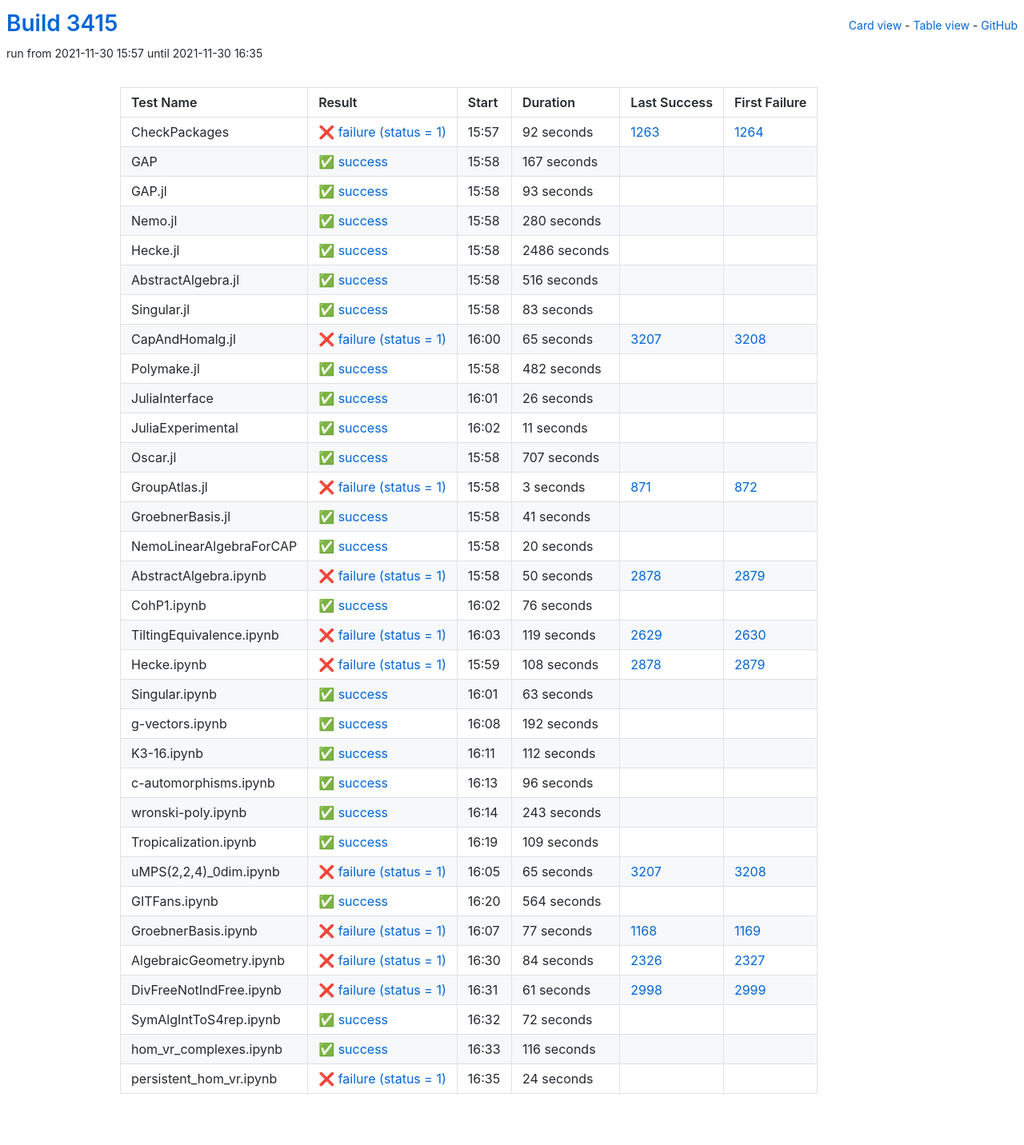
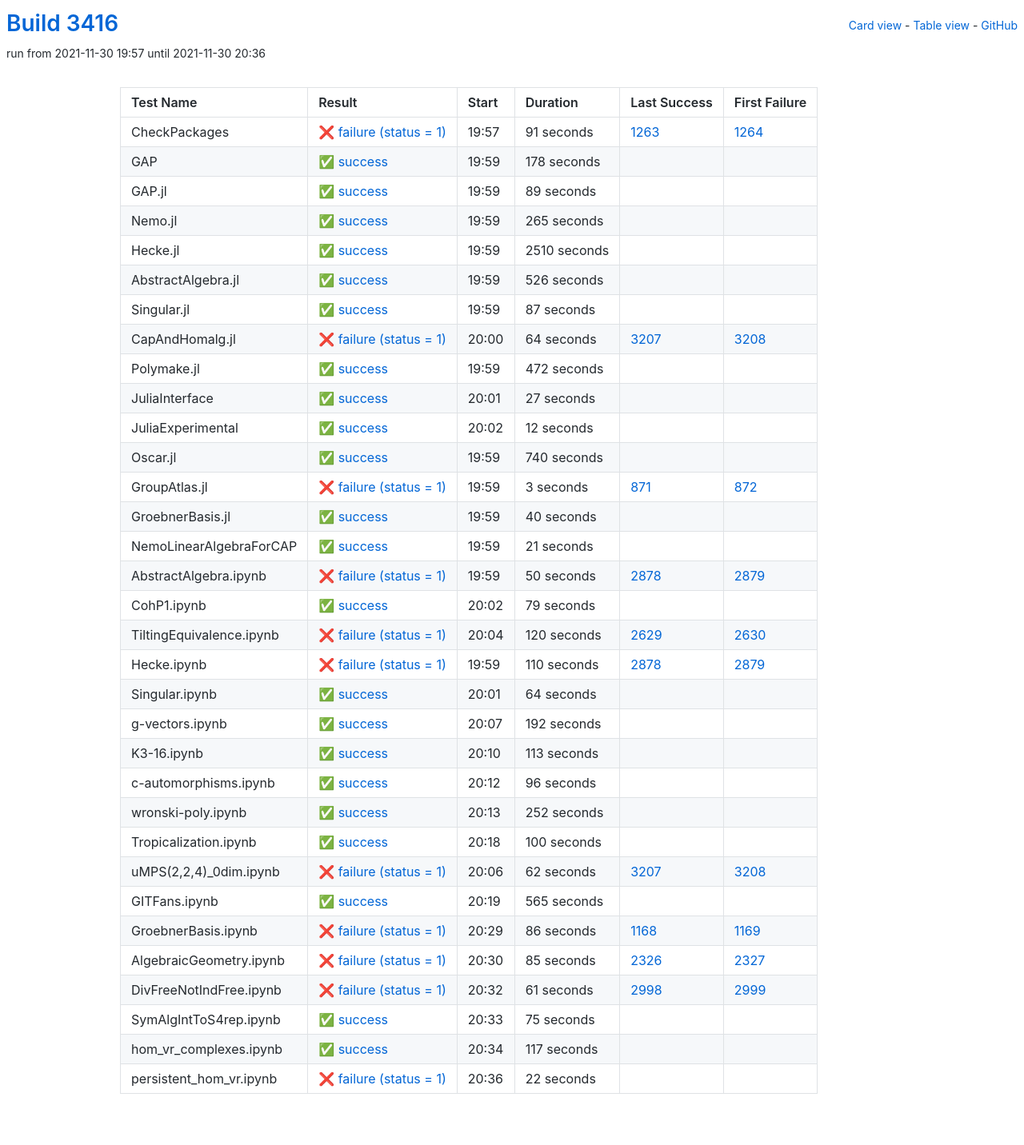
Before and after one commit to oscar-system/oscar-ci-status-stable, a Jekyll site: the page built from table.html, in a window 1280 px wide. Shown: the whole page at 80% size. Built offline with Jekyll 4.4.1, drawn with Linux system fonts in a browser that asks for light colours.

Commit message:
Build #3416

```diff
--- a/_data/ci.yml
+++ b/_data/ci.yml
@@ -1,6 +1,6 @@
 ---
-build: 3415
-build_url: https://oscarci.mathematik.uni-kl.de/job/oscar-stable/3415/
+build: 3416
+build_url: https://oscarci.mathematik.uni-kl.de/job/oscar-stable/3416/
 job: oscar-stable
 organization: oscar-system
 repo: oscar-ci-status-stable
@@ -8,152 +8,152 @@ repourl: https://github.com/oscar-system/oscar-ci-status-stable
 tests:
 - name: CheckPackages
   id: checkpackages
-  log: https://oscarci.mathematik.uni-kl.de/job/oscar-stable/3415/artifact/logs/build-3415/CheckPackages.log
-  start: 2021-11-30 15:57
+  log: https://oscarci.mathematik.uni-kl.de/job/oscar-stable/3416/artifact/logs/build-3416/CheckPackages.log
+  start: 2021-11-30 19:57
   success: false
   exitcode: 1
   status: failure
-  duration: 92
+  duration: 91
   last_success: 1263
   last_success_url: https://oscarci.mathematik.uni-kl.de/job/oscar-stable/1263/
   first_failure: 1264
   first_failure_url: https://oscarci.mathematik.uni-kl.de/job/oscar-stable/1264/
 - name: GAP
   id: gap
-  log: https://oscarci.mathematik.uni-kl.de/job/oscar-stable/3415/artifact/logs/build-3415/GAP.log
-  start: 2021-11-30 15:58
+  log: https://oscarci.mathematik.uni-kl.de/job/oscar-stable/3416/artifact/logs/build-3416/GAP.log
+  start: 2021-11-30 19:59
   success: true
   exitcode: 0
   status: success
-  duration: 167
+  duration: 178
   last_success: false
   last_success_url:
   first_failure: false
   first_failure_url:
 - name: GAP.jl
   id: gap-jl
-  log: https://oscarci.mathematik.uni-kl.de/job/oscar-stable/3415/artifact/logs/build-3415/GAP.jl.log
-  start: 2021-11-30 15:58
+  log: https://oscarci.mathematik.uni-kl.de/job/oscar-stable/3416/artifact/logs/build-3416/GAP.jl.log
+  start: 2021-11-30 19:59
   success: true
   exitcode: 0
   status: success
-  duration: 93
+  duration: 89
   last_success: false
   last_success_url:
   first_failure: false
   first_failure_url:
 - name: Nemo.jl
   id: nemo-jl
-  log: https://oscarci.mathematik.uni-kl.de/job/oscar-stable/3415/artifact/logs/build-3415/Nemo.jl.log
-  start: 2021-11-30 15:58
+  log: https://oscarci.mathematik.uni-kl.de/job/oscar-stable/3416/artifact/logs/build-3416/Nemo.jl.log
+  start: 2021-11-30 19:59
   success: true
   exitcode: 0
   status: success
-  duration: 280
+  duration: 265
   last_success: false
   last_success_url:
   first_failure: false
   first_failure_url:
 - name: Hecke.jl
   id: hecke-jl
-  log: https://oscarci.mathematik.uni-kl.de/job/oscar-stable/3415/artifact/logs/build-3415/Hecke.jl.log
-  start: 2021-11-30 15:58
+  log: https://oscarci.mathematik.uni-kl.de/job/oscar-stable/3416/artifact/logs/build-3416/Hecke.jl.log
+  start: 2021-11-30 19:59
   success: true
   exitcode: 0
   status: success
-  duration: 2486
+  duration: 2510
   last_success: false
   last_success_url:
   first_failure: false
   first_failure_url:
 - name: AbstractAlgebra.jl
   id: abstractalgebra-jl
-  log: https://oscarci.mathematik.uni-kl.de/job/oscar-stable/3415/artifact/logs/build-3415/AbstractAlgebra.jl.log
-  start: 2021-11-30 15:58
+  log: https://oscarci.mathematik.uni-kl.de/job/oscar-stable/3416/artifact/logs/build-3416/AbstractAlgebra.jl.log
+  start: 2021-11-30 19:59
   success: true
   exitcode: 0
   status: success
-  duration: 516
+  duration: 526
   last_success: false
   last_success_url:
   first_failure: false
   first_failure_url:
 - name: Singular.jl
   id: singular-jl
-  log: https://oscarci.mathematik.uni-kl.de/job/oscar-stable/3415/artifact/logs/build-3415/Singular.jl.log
-  start: 2021-11-30 15:58
+  log: https://oscarci.mathematik.uni-kl.de/job/oscar-stable/3416/artifact/logs/build-3416/Singular.jl.log
+  start: 2021-11-30 19:59
   success: true
   exitcode: 0
   status: success
-  duration: 83
+  duration: 87
   last_success: false
   last_success_url:
   first_failure: false
   first_failure_url:
 - name: CapAndHomalg.jl
   id: capandhomalg-jl
-  log: https://oscarci.mathematik.uni-kl.de/job/oscar-stable/3415/artifact/logs/build-3415/CapAndHomalg.jl.log
-  start: 2021-11-30 16:00
+  log: https://oscarci.mathematik.uni-kl.de/job/oscar-stable/3416/artifact/logs/build-3416/CapAndHomalg.jl.log
+  start: 2021-11-30 20:00
   success: false
   exitcode: 1
   status: failure
-  duration: 65
+  duration: 64
   last_success: 3207
   last_success_url: https://oscarci.mathematik.uni-kl.de/job/oscar-stable/3207/
   first_failure: 3208
   first_failure_url: https://oscarci.mathematik.uni-kl.de/job/oscar-stable/3208/
 - name: Polymake.jl
   id: polymake-jl
-  log: https://oscarci.mathematik.uni-kl.de/job/oscar-stable/3415/artifact/logs/build-3415/Polymake.jl.log
-  start: 2021-11-30 15:58
+  log: https://oscarci.mathematik.uni-kl.de/job/oscar-stable/3416/artifact/logs/build-3416/Polymake.jl.log
+  start: 2021-11-30 19:59
   success: true
   exitcode: 0
   status: success
-  duration: 482
+  duration: 472
   last_success: false
   last_success_url:
   first_failure: false
   first_failure_url:
 - name: JuliaInterface
   id: juliainterface
-  log: https://oscarci.mathematik.uni-kl.de/job/oscar-stable/3415/artifact/logs/build-3415/JuliaInterface.log
-  start: 2021-11-30 16:01
+  log: https://oscarci.mathematik.uni-kl.de/job/oscar-stable/3416/artifact/logs/build-3416/JuliaInterface.log
+  start: 2021-11-30 20:01
   success: true
   exitcode: 0
   status: success
-  duration: 26
+  duration: 27
   last_success: false
   last_success_url:
   first_failure: false
   first_failure_url:
 - name: JuliaExperimental
   id: juliaexperimental
-  log: https://oscarci.mathematik.uni-kl.de/job/oscar-stable/3415/artifact/logs/build-3415/JuliaExperimental.log
-  start: 2021-11-30 16:02
+  log: https://oscarci.mathematik.uni-kl.de/job/oscar-stable/3416/artifact/logs/build-3416/JuliaExperimental.log
+  start: 2021-11-30 20:02
   success: true
   exitcode: 0
   status: success
-  duration: 11
+  duration: 12
   last_success: false
   last_success_url:
   first_failure: false
   first_failure_url:
 - name: Oscar.jl
   id: oscar-jl
-  log: https://oscarci.mathematik.uni-kl.de/job/oscar-stable/3415/artifact/logs/build-3415/Oscar.jl.log
-  start: 2021-11-30 15:58
+  log: https://oscarci.mathematik.uni-kl.de/job/oscar-stable/3416/artifact/logs/build-3416/Oscar.jl.log
+  start: 2021-11-30 19:59
   success: true
   exitcode: 0
   status: success
-  duration: 707
+  duration: 740
   last_success: false
   last_success_url:
   first_failure: false
   first_failure_url:
 - name: GroupAtlas.jl
   id: groupatlas-jl
-  log: https://oscarci.mathematik.uni-kl.de/job/oscar-stable/3415/artifact/logs/build-3415/GroupAtlas.jl.log
-  start: 2021-11-30 15:58
+  log: https://oscarci.mathematik.uni-kl.de/job/oscar-stable/3416/artifact/logs/build-3416/GroupAtlas.jl.log
+  start: 2021-11-30 19:59
   success: false
   exitcode: 1
   status: failure
@@ -164,32 +164,32 @@ tests:
   first_failure_url: https://oscarci.mathematik.uni-kl.de/job/oscar-stable/872/
 - name: GroebnerBasis.jl
   id: groebnerbasis-jl
-  log: https://oscarci.mathematik.uni-kl.de/job/oscar-stable/3415/artifact/logs/build-3415/GroebnerBasis.jl.log
-  start: 2021-11-30 15:58
+  log: https://oscarci.mathematik.uni-kl.de/job/oscar-stable/3416/artifact/logs/build-3416/GroebnerBasis.jl.log
+  start: 2021-11-30 19:59
   success: true
   exitcode: 0
   status: success
-  duration: 41
+  duration: 40
   last_success: false
   last_success_url:
   first_failure: false
   first_failure_url:
 - name: NemoLinearAlgebraForCAP
   id: nemolinearalgebraforcap
-  log: https://oscarci.mathematik.uni-kl.de/job/oscar-stable/3415/artifact/logs/build-3415/NemoLinearAlgebraForCAP.log
-  start: 2021-11-30 15:58
+  log: https://oscarci.mathematik.uni-kl.de/job/oscar-stable/3416/artifact/logs/build-3416/NemoLinearAlgebraForCAP.log
+  start: 2021-11-30 19:59
   success: true
   exitcode: 0
   status: success
-  duration: 20
+  duration: 21
   last_success: false
   last_success_url:
   first_failure: false
   first_failure_url:
 - name: AbstractAlgebra.ipynb
   id: abstractalgebra-ipynb
-  log: https://oscarci.mathematik.uni-kl.de/job/oscar-stable/3415/artifact/logs/build-3415/AbstractAlgebra.ipynb.log
-  start: 2021-11-30 15:58
+  log: https://oscarci.mathematik.uni-kl.de/job/oscar-stable/3416/artifact/logs/build-3416/AbstractAlgebra.ipynb.log
+  start: 2021-11-30 19:59
   success: false
   exitcode: 1
   status: failure
@@ -200,56 +200,56 @@ tests:
   first_failure_url: https://oscarci.mathematik.uni-kl.de/job/oscar-stable/2879/
 - name: CohP1.ipynb
   id: cohp1-ipynb
-  log: https://oscarci.mathematik.uni-kl.de/job/oscar-stable/3415/artifact/logs/build-3415/CohP1.ipynb.log
-  start: 2021-11-30 16:02
+  log: https://oscarci.mathematik.uni-kl.de/job/oscar-stable/3416/artifact/logs/build-3416/CohP1.ipynb.log
+  start: 2021-11-30 20:02
   success: true
   exitcode: 0
   status: success
-  duration: 76
+  duration: 79
   last_success: false
   last_success_url:
   first_failure: false
   first_failure_url:
 - name: TiltingEquivalence.ipynb
   id: tiltingequivalence-ipynb
-  log: https://oscarci.mathematik.uni-kl.de/job/oscar-stable/3415/artifact/logs/build-3415/TiltingEquivalence.ipynb.log
-  start: 2021-11-30 16:03
+  log: https://oscarci.mathematik.uni-kl.de/job/oscar-stable/3416/artifact/logs/build-3416/TiltingEquivalence.ipynb.log
+  start: 2021-11-30 20:04
   success: false
   exitcode: 1
   status: failure
-  duration: 119
+  duration: 120
   last_success: 2629
   last_success_url: https://oscarci.mathematik.uni-kl.de/job/oscar-stable/2629/
   first_failure: 2630
   first_failure_url: https://oscarci.mathematik.uni-kl.de/job/oscar-stable/2630/
 - name: Hecke.ipynb
   id: hecke-ipynb
-  log: https://oscarci.mathematik.uni-kl.de/job/oscar-stable/3415/artifact/logs/build-3415/Hecke.ipynb.log
-  start: 2021-11-30 15:59
+  log: https://oscarci.mathematik.uni-kl.de/job/oscar-stable/3416/artifact/logs/build-3416/Hecke.ipynb.log
+  start: 2021-11-30 19:59
   success: false
   exitcode: 1
   status: failure
-  duration: 108
+  duration: 110
   last_success: 2878
   last_success_url: https://oscarci.mathematik.uni-kl.de/job/oscar-stable/2878/
   first_failure: 2879
   first_failure_url: https://oscarci.mathematik.uni-kl.de/job/oscar-stable/2879/
 - name: Singular.ipynb
   id: singular-ipynb
-  log: https://oscarci.mathematik.uni-kl.de/job/oscar-stable/3415/artifact/logs/build-3415/Singular.ipynb.log
-  start: 2021-11-30 16:01
+  log: https://oscarci.mathematik.uni-kl.de/job/oscar-stable/3416/artifact/logs/build-3416/Singular.ipynb.log
+  start: 2021-11-30 20:01
   success: true
   exitcode: 0
   status: success
-  duration: 63
+  duration: 64
   last_success: false
   last_success_url:
   first_failure: false
   first_failure_url:
 - name: g-vectors.ipynb
   id: g-vectors-ipynb
-  log: https://oscarci.mathematik.uni-kl.de/job/oscar-stable/3415/artifact/logs/build-3415/g-vectors.ipynb.log
-  start: 2021-11-30 16:08
+  log: https://oscarci.mathematik.uni-kl.de/job/oscar-stable/3416/artifact/logs/build-3416/g-vectors.ipynb.log
+  start: 2021-11-30 20:07
   success: true
   exitcode: 0
   status: success
@@ -260,20 +260,20 @@ tests:
   first_failure_url:
 - name: K3-16.ipynb
   id: k3-16-ipynb
-  log: https://oscarci.mathematik.uni-kl.de/job/oscar-stable/3415/artifact/logs/build-3415/K3-16.ipynb.log
-  start: 2021-11-30 16:11
+  log: https://oscarci.mathematik.uni-kl.de/job/oscar-stable/3416/artifact/logs/build-3416/K3-16.ipynb.log
+  start: 2021-11-30 20:10
   success: true
   exitcode: 0
   status: success
-  duration: 112
+  duration: 113
   last_success: false
   last_success_url:
   first_failure: false
   first_failure_url:
 - name: c-automorphisms.ipynb
   id: c-automorphisms-ipynb
-  log: https://oscarci.mathematik.uni-kl.de/job/oscar-stable/3415/artifact/logs/build-3415/c-automorphisms.ipynb.log
-  start: 2021-11-30 16:13
+  log: https://oscarci.mathematik.uni-kl.de/job/oscar-stable/3416/artifact/logs/build-3416/c-automorphisms.ipynb.log
+  start: 2021-11-30 20:12
   success: true
   exitcode: 0
   status: success
@@ -284,80 +284,80 @@ tests:
   first_failure_url:
 - name: wronski-poly.ipynb
   id: wronski-poly-ipynb
-  log: https://oscarci.mathematik.uni-kl.de/job/oscar-stable/3415/artifact/logs/build-3415/wronski-poly.ipynb.log
-  start: 2021-11-30 16:14
+  log: https://oscarci.mathematik.uni-kl.de/job/oscar-stable/3416/artifact/logs/build-3416/wronski-poly.ipynb.log
+  start: 2021-11-30 20:13
   success: true
   exitcode: 0
   status: success
-  duration: 243
+  duration: 252
   last_success: false
   last_success_url:
   first_failure: false
   first_failure_url:
 - name: Tropicalization.ipynb
   id: tropicalization-ipynb
-  log: https://oscarci.mathematik.uni-kl.de/job/oscar-stable/3415/artifact/logs/build-3415/Tropicalization.ipynb.log
-  start: 2021-11-30 16:19
+  log: https://oscarci.mathematik.uni-kl.de/job/oscar-stable/3416/artifact/logs/build-3416/Tropicalization.ipynb.log
+  start: 2021-11-30 20:18
   success: true
   exitcode: 0
   status: success
-  duration: 109
+  duration: 100
   last_success: false
   last_success_url:
   first_failure: false
   first_failure_url:
 - name: uMPS(2,2,4)_0dim.ipynb
   id: umps-2-2-4-0dim-ipynb
-  log: https://oscarci.mathematik.uni-kl.de/job/oscar-stable/3415/artifact/logs/build-3415/uMPS-2-2-4-_0dim.ipynb.log
-  start: 2021-11-30 16:05
+  log: https://oscarci.mathematik.uni-kl.de/job/oscar-stable/3416/artifact/logs/build-3416/uMPS-2-2-4-_0dim.ipynb.log
+  start: 2021-11-30 20:06
   success: false
   exitcode: 1
   status: failure
-  duration: 65
+  duration: 62
   last_success: 3207
   last_success_url: https://oscarci.mathematik.uni-kl.de/job/oscar-stable/3207/
   first_failure: 3208
   first_failure_url: https://oscarci.mathematik.uni-kl.de/job/oscar-stable/3208/
 - name: GITFans.ipynb
   id: gitfans-ipynb
-  log: https://oscarci.mathematik.uni-kl.de/job/oscar-stable/3415/artifact/logs/build-3415/GITFans.ipynb.log
-  start: 2021-11-30 16:20
+  log: https://oscarci.mathematik.uni-kl.de/job/oscar-stable/3416/artifact/logs/build-3416/GITFans.ipynb.log
+  start: 2021-11-30 20:19
   success: true
   exitcode: 0
   status: success
-  duration: 564
+  duration: 565
   last_success: false
   last_success_url:
   first_failure: false
   first_failure_url:
 - name: GroebnerBasis.ipynb
   id: groebnerbasis-ipynb
-  log: https://oscarci.mathematik.uni-kl.de/job/oscar-stable/3415/artifact/logs/build-3415/GroebnerBasis.ipynb.log
-  start: 2021-11-30 16:07
+  log: https://oscarci.mathematik.uni-kl.de/job/oscar-stable/3416/artifact/logs/build-3416/GroebnerBasis.ipynb.log
+  start: 2021-11-30 20:29
   success: false
   exitcode: 1
   status: failure
-  duration: 77
+  duration: 86
   last_success: 1168
   last_success_url: https://oscarci.mathematik.uni-kl.de/job/oscar-stable/1168/
   first_failure: 1169
   first_failure_url: https://oscarci.mathematik.uni-kl.de/job/oscar-stable/1169/
 - name: AlgebraicGeometry.ipynb
   id: algebraicgeometry-ipynb
-  log: https://oscarci.mathematik.uni-kl.de/job/oscar-stable/3415/artifact/logs/build-3415/AlgebraicGeometry.ipynb.log
-  start: 2021-11-30 16:30
+  log: https://oscarci.mathematik.uni-kl.de/job/oscar-stable/3416/artifact/logs/build-3416/AlgebraicGeometry.ipynb.log
+  start: 2021-11-30 20:30
   success: false
   exitcode: 1
   status: failure
-  duration: 84
+  duration: 85
   last_success: 2326
   last_success_url: https://oscarci.mathematik.uni-kl.de/job/oscar-stable/2326/
   first_failure: 2327
   first_failure_url: https://oscarci.mathematik.uni-kl.de/job/oscar-stable/2327/
 - name: DivFreeNotIndFree.ipynb
   id: divfreenotindfree-ipynb
-  log: https://oscarci.mathematik.uni-kl.de/job/oscar-stable/3415/artifact/logs/build-3415/DivFreeNotIndFree.ipynb.log
-  start: 2021-11-30 16:31
+  log: https://oscarci.mathematik.uni-kl.de/job/oscar-stable/3416/artifact/logs/build-3416/DivFreeNotIndFree.ipynb.log
+  start: 2021-11-30 20:32
   success: false
   exitcode: 1
   status: failure
@@ -368,36 +368,36 @@ tests:
   first_failure_url: https://oscarci.mathematik.uni-kl.de/job/oscar-stable/2999/
 - name: SymAlgIntToS4rep.ipynb
   id: symalginttos4rep-ipynb
-  log: https://oscarci.mathematik.uni-kl.de/job/oscar-stable/3415/artifact/logs/build-3415/SymAlgIntToS4rep.ipynb.log
-  start: 2021-11-30 16:32
+  log: https://oscarci.mathematik.uni-kl.de/job/oscar-stable/3416/artifact/logs/build-3416/SymAlgIntToS4rep.ipynb.log
+  start: 2021-11-30 20:33
   success: true
   exitcode: 0
   status: success
-  duration: 72
+  duration: 75
   last_success: false
   last_success_url:
   first_failure: false
   first_failure_url:
 - name: hom_vr_complexes.ipynb
   id: hom-vr-complexes-ipynb
-  log: https://oscarci.mathematik.uni-kl.de/job/oscar-stable/3415/artifact/logs/build-3415/hom_vr_complexes.ipynb.log
-  start: 2021-11-30 16:33
+  log: https://oscarci.mathematik.uni-kl.de/job/oscar-stable/3416/artifact/logs/build-3416/hom_vr_complexes.ipynb.log
+  start: 2021-11-30 20:34
   success: true
   exitcode: 0
   status: success
-  duration: 116
+  duration: 117
   last_success: false
   last_success_url:
   first_failure: false
   first_failure_url:
 - name: persistent_hom_vr.ipynb
   id: persistent-hom-vr-ipynb
-  log: https://oscarci.mathematik.uni-kl.de/job/oscar-stable/3415/artifact/logs/build-3415/persistent_hom_vr.ipynb.log
-  start: 2021-11-30 16:35
+  log: https://oscarci.mathematik.uni-kl.de/job/oscar-stable/3416/artifact/logs/build-3416/persistent_hom_vr.ipynb.log
+  start: 2021-11-30 20:36
   success: false
   exitcode: 1
   status: failure
-  duration: 24
+  duration: 22
   last_success: false
   last_success_url:
   first_failure: false
```
Also changed, not shown: README.md.
